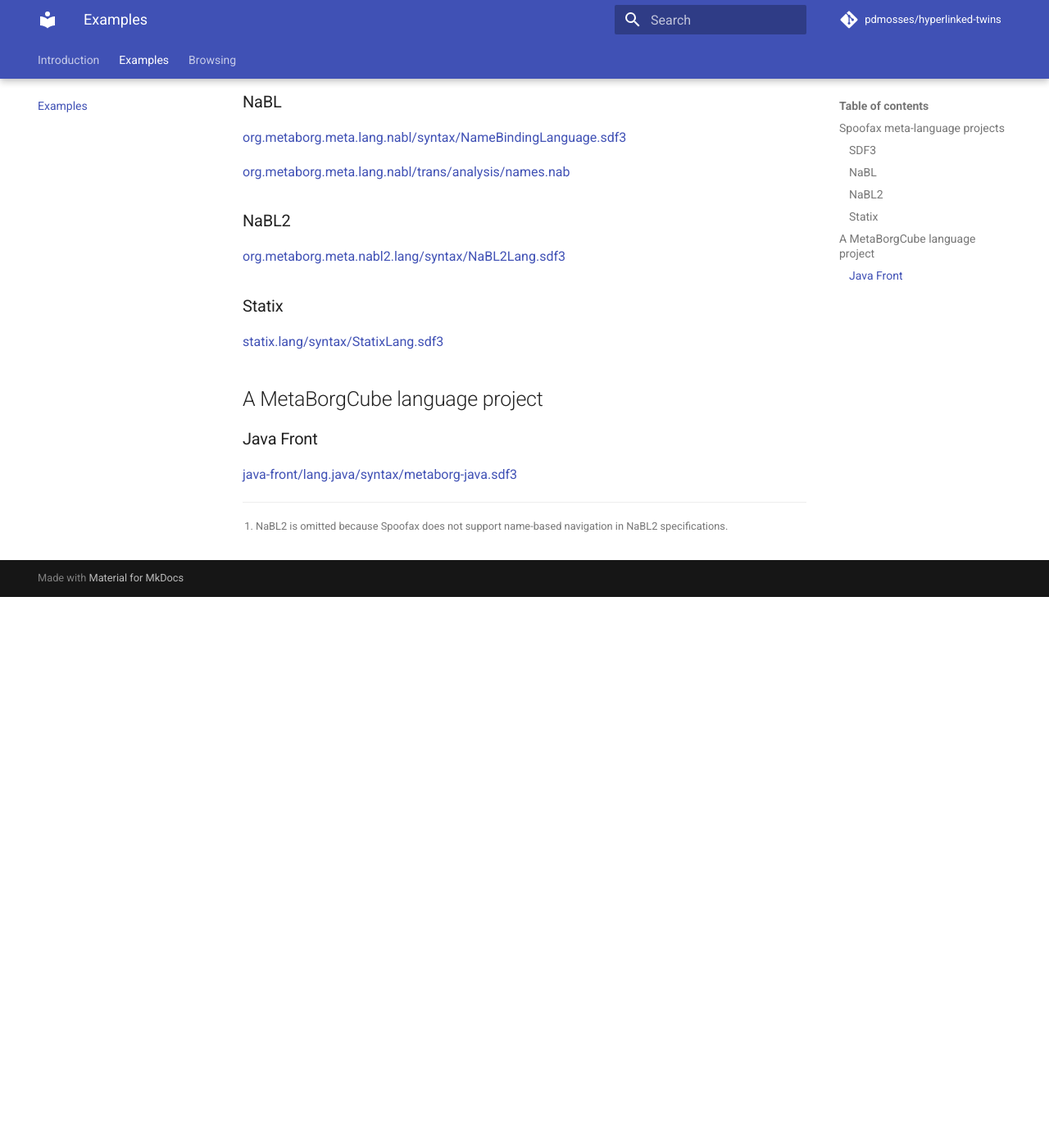
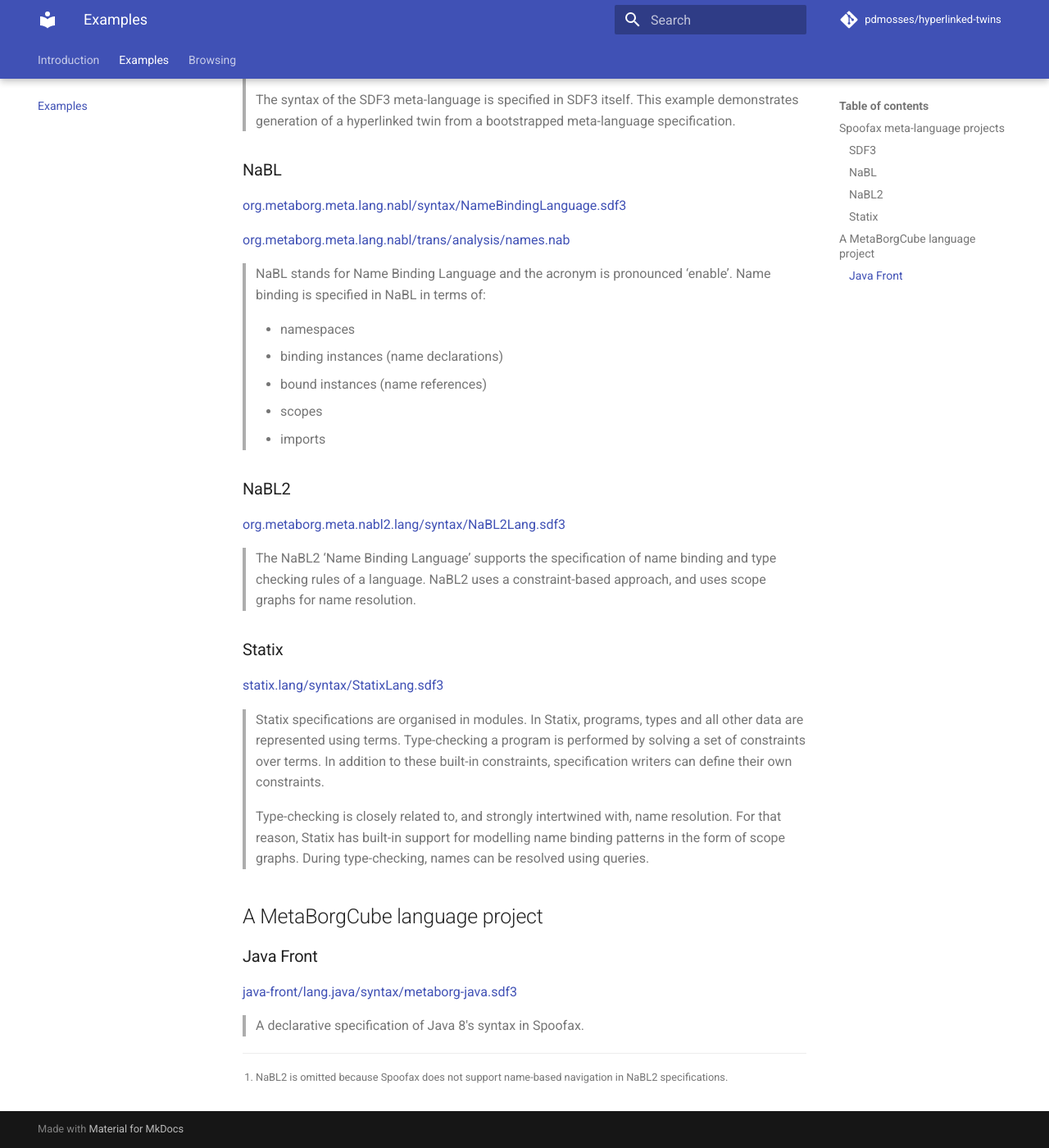
Before and after one commit to pdmosses/hyperlinked-twins, an MkDocs documentation site: the page built from docs/examples.md, in a window 1280 px wide and 1400 px high, scrolled down 850 px. Shown: the whole window at 82% size. Built offline with MkDocs 1.6.1 and Material for MkDocs 9.7.7, drawn with Linux system fonts in a browser that asks for light colours; comment, search, counter and statistics services are not loaded; before the commit the page ends 1578 px from its top, so only the background shows below that; some of the changed text lies outside the part shown.

Commit message:
Update examples.md
- Add descriptions of the various languages

```diff
--- a/docs/examples.md
+++ b/docs/examples.md
@@ -24,16 +24,18 @@ SDF3 and NABL.
 
 ## Spoofax meta-language projects
 
+The descriptions of the meta-languages below are excerpts from the Spoofax documentation websites.
+
 ### SDF3
 
 [org.metaborg.meta.lang.template/syntax/TemplateLang.sdf3](https://pdmosses.github.io/sdf/org.metaborg.meta.lang.template/syntax/TemplateLang.sdf3/)
 
-SDF3 is the third version of the Syntax Definition Formalism.
-It is recommended for use in Spoofax for simultaneously defining the concrete and abstract syntax of languages.
-Through the use of so-called templates, SDF3 can also be used to define a pretty-printer.
+> SDF3 is the third version of the Syntax Definition Formalism.
+> It is recommended for use in Spoofax for simultaneously defining the concrete and abstract syntax of languages.
+> Through the use of so-called templates, SDF3 can also be used to define a pretty-printer.
 
-The syntax of the SDF3 meta-language is specified in SDF3 itself.
-This example demonstrates generation of a hyperlinked twin from a bootstrapped meta-language specification.
+> The syntax of the SDF3 meta-language is specified in SDF3 itself.
+> This example demonstrates generation of a hyperlinked twin from a bootstrapped meta-language specification.
 
 ### NaBL
 
@@ -41,16 +43,37 @@ This example demonstrates generation of a hyperlinked twin from a bootstrapped m
 
 [org.metaborg.meta.lang.nabl/trans/analysis/names.nab](https://pdmosses.github.io/nabl/org.metaborg.meta.lang.nabl/trans/analysis/names.nab/)
 
+> NaBL stands for Name Binding Language and the acronym is pronounced ‘enable’. Name binding is specified in NaBL in terms of:
+>
+> - namespaces
+> - binding instances (name declarations)
+> - bound instances (name references)
+> - scopes
+> - imports
+
 ### NaBL2
 
 [org.metaborg.meta.nabl2.lang/syntax/NaBL2Lang.sdf3](https://pdmosses.github.io/nabl/org.metaborg.meta.nabl2.lang/syntax/NaBL2Lang.sdf3/)
 
+> The NaBL2 ‘Name Binding Language’ supports the specification of name binding and type checking rules of a language.
+> NaBL2 uses a constraint-based approach, and uses scope graphs for name resolution.
+
 ### Statix
 
 [statix.lang/syntax/StatixLang.sdf3](https://pdmosses.github.io/nabl/statix.lang/syntax/StatixLang.sdf3/)
+
+> Statix specifications are organised in modules. In Statix, programs, types and all other data are represented using terms.
+> Type-checking a program is performed by solving a set of constraints over terms.
+> In addition to these built-in constraints, specification writers can define their own constraints.
+
+> Type-checking is closely related to, and strongly intertwined with, name resolution.
+> For that reason, Statix has built-in support for modelling name binding patterns in the form of scope graphs.
+> During type-checking, names can be resolved using queries.
 
 ## A MetaBorgCube language project
 
 ### Java Front
 
 [java-front/lang.java/syntax/metaborg-java.sdf3](https://pdmosses.github.io/java-front/lang.java/syntax/metaborg-java.sdf3/)
+
+> A declarative specification of Java 8's syntax in Spoofax.
```
